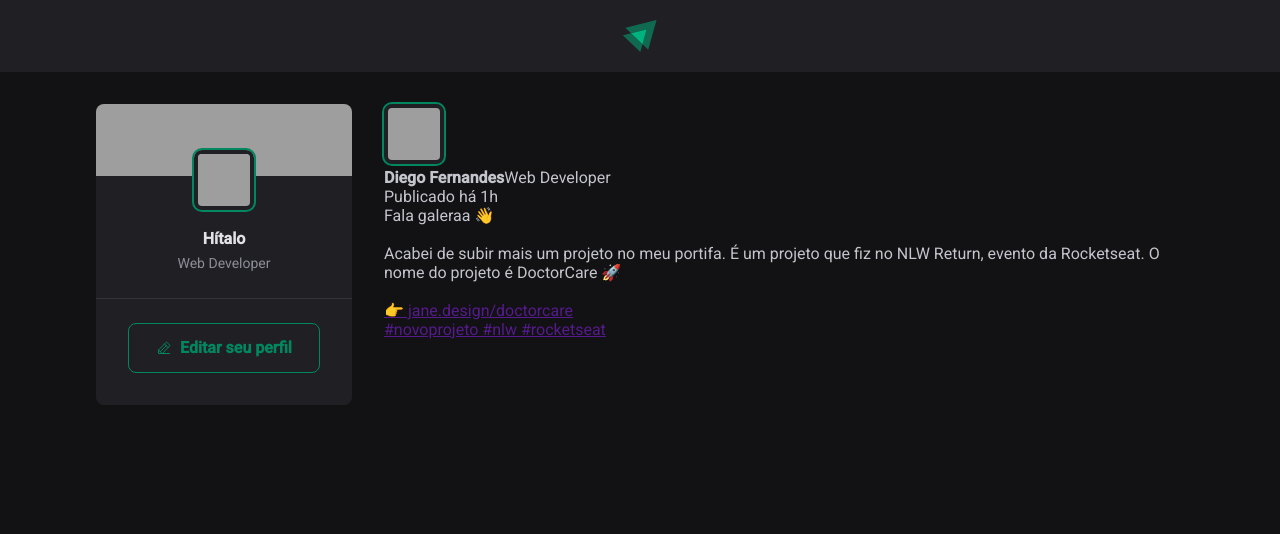
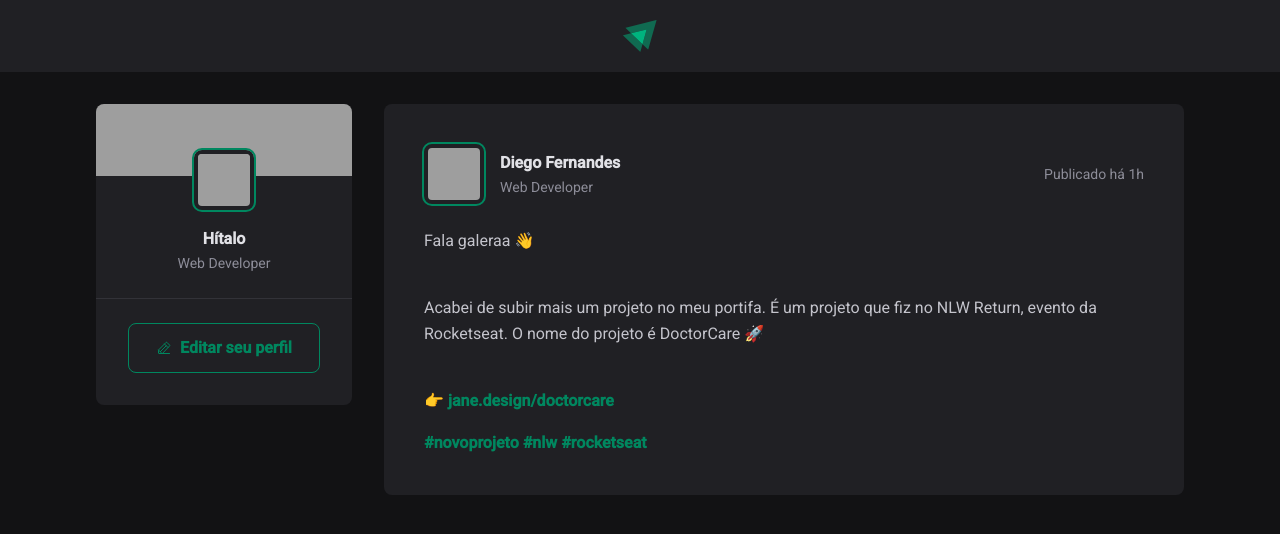
Before and after one commit to Hzimr/FundamentosReactJs01-Ignite2023-, a React (Vite) app: page / in a window 1280 px wide. Shown: the top 534 px of the page. Built offline with nearby package versions, Linux system fonts and the light colour scheme; grey boxes are pictures that could not be loaded.

Commit message:
style: styles post

```diff
--- a/src/components/post/post.jsx
+++ b/src/components/post/post.jsx
@@ -14,16 +14,20 @@
             <strong>Diego Fernandes</strong>
             <span>Web Developer</span>
           </div>
-          <time title="11 de Janeiro de 2024 " dateTime='11/01/2024 12:00:00'>Publicado há 1h</time>
         </div>
+        <time title="11 de Janeiro de 2024 " dateTime='11/01/2024 12:00:00'>Publicado há 1h</time>
       </header>
       <div className={styles.content}>
         <p>Fala galeraa 👋 </p><br/>
         <p>
           Acabei de subir mais um projeto no meu portifa. É um projeto que fiz no NLW Return, evento da Rocketseat. O nome do projeto é DoctorCare 🚀
         </p><br/>
-        <p> <a href="">👉 jane.design/doctorcare</a></p>
-        <p> <a href="">#novoprojeto #nlw #rocketseat</a></p>
+        <p>👉{' '}<a href="">jane.design/doctorcare</a></p>
+        <p>
+          <a href="">#novoprojeto</a>{' '}
+          <a href="">#nlw</a>{' '}
+          <a href="">#rocketseat</a>
+        </p>
       </div>
     </article>
   )
--- a/src/components/post/postStyles.module.css
+++ b/src/components/post/postStyles.module.css
@@ -1,3 +1,63 @@
+.post {
+  background: var(--gray-800);
+  border-radius: 8px;
+  padding: 2.5rem;
+}
+
+.post + .post {
+  margin-top: 2rem;
+}
+
+.content {
+  line-height: 1.6;
+  color: var(--gray-300);
+  margin-top: 1.5rem;
+}
+
+.content p {
+  margin-top: 1rem;
+}
+
+.content a {
+  font-weight: bold;
+  color: var(--green-500);
+  text-decoration: none;
+}
+
+.content a:hover {
+  color: var(--green-300);
+}
+
+.post > header {
+  display: flex;
+  align-items: center;
+  justify-content: space-between;
+}
+
+.post > header time {
+  font-size: 0.875rem;
+  color: var(--gray-400);
+}
+
+.author {
+  display: flex;
+  align-items: center;
+  gap: 1rem;
+}
+
+.authorInfo strong {
+  display: block;
+  color: var(--gray-100);
+  line-height: 1.6;
+}
+
+.authorInfo span {
+  display: block;
+  font-size: 0.875rem;
+  color: var(--gray-400);
+  line-height: 1.6;
+}
+
 .avatar {
   width: calc(3rem + 12px);
   height: calc(3rem + 12px);
--- a/src/global.css
+++ b/src/global.css
@@ -8,6 +8,7 @@
   --gray-800: #202024;
   --gray-900: #121214;
 
+  --green-300: #00b37e;
   --green-500: #00875f;
 }
 
```
